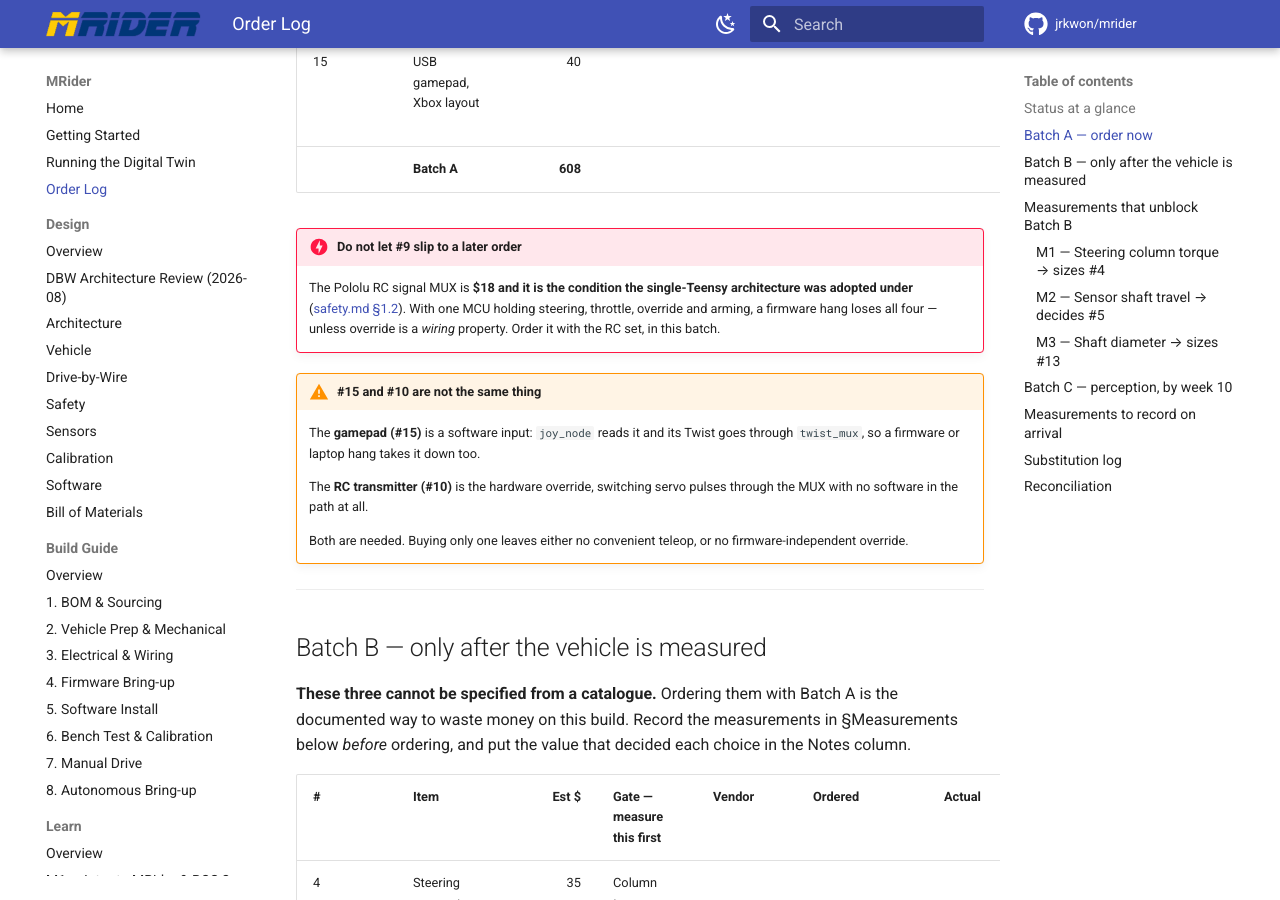
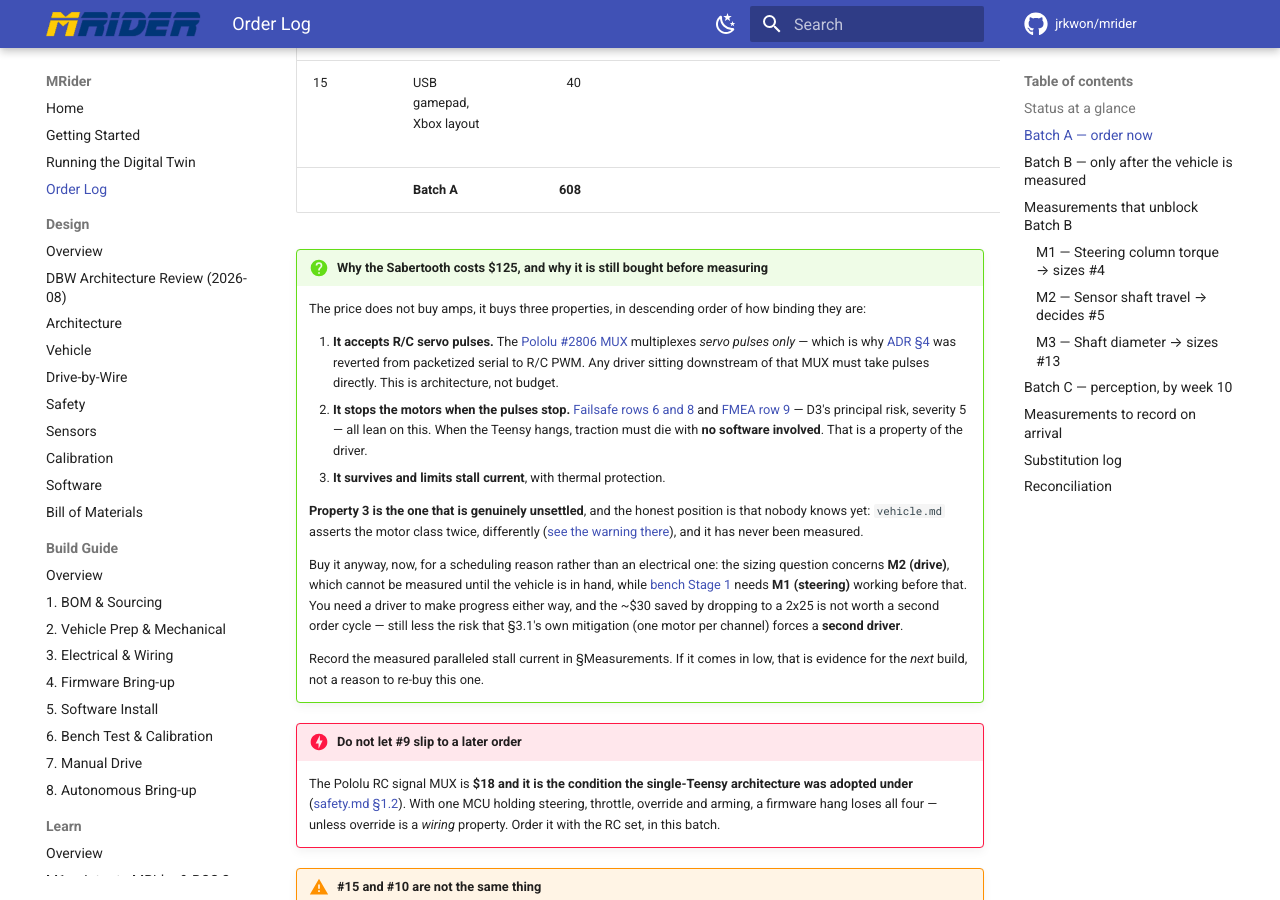
Before and after one commit to jrkwon/mrider, an MkDocs documentation site: the page built from docs/order-log.md, in a window 1280 px wide and 900 px high, scrolled down 2274 px. Built offline with MkDocs 1.6.1 and Material for MkDocs 9.7.7, drawn with Linux system fonts in a browser that asks for light colours; comment, search, counter and statistics services are not loaded.

Commit message:
Record why the Sabertooth is worth $125, and flag a contradiction it exposes
Asked to justify the Sabertooth before ordering, and the answer turned out
to depend on a number this repo asserts twice, differently, and has never
measured.

vehicle.md 3.1 says "RS-550-class 12 V motors ... 30-60 A each", which
paralleled onto one channel is 60-120 A - at or beyond the 2x32's ~64 A
peak, making the driver marginal and FMEA row 7 live. The ADR D-R
consequences table in the same document says the 2x32 is "heavily
oversized" for RS-390-class motors, which implies roughly a quarter of
that. 3.1 was written for the 24 V two-seater and never re-scoped when ADR
D was reversed; the RS-390 claim was asserted with no source. Neither has
been measured and the vehicle has not been bought.

I had propagated the unsourced RS-390 claim into drive-sensing.svg, so
that is corrected to "class unverified" rather than trading one guess for
another.

The justification recorded in the order log deliberately does not lead
with amps, because amps are the part that is unsettled. What the price
actually buys, in descending order of how binding it is: the driver must
accept R/C servo pulses at all, since the Pololu MUX multiplexes pulses
only and that is why ADR 4 was reverted from packetized serial - so this
is architecture, not budget; it must stop the motors when the pulses stop,
which failsafe rows 6 and 8 and FMEA row 9 all lean on; and only then,
current handling.

Buying it now is defended on scheduling rather than electrical grounds:
the sizing question is about M2 (drive), unmeasurable until the vehicle
arrives, while bench Stage 1 needs M1 (steering) working before that. The
~$30 saved by dropping to a 2x25 does not cover a second order cycle, let
alone the risk that 3.1's own mitigation - one motor per channel - forces
a second driver.

Also fixed two more stale anchors (#7-fmea-summary, actual id is
#7-fmea-lightweight). Docs build with zero broken links.

Co-Authored-By: Claude Opus 5 (1M context) <noreply@anthropic.com>

```diff
--- a/docs/order-log.md
+++ b/docs/order-log.md
@@ -45,7 +45,7 @@ Batch B cannot be specified until it arrives, so it is the long pole.
 |---|------|------:|--------|---------|-------:|----------|-------|
 | 1 | Vehicle — 12 V single-seat ride-on | 165 | | | | | *record model + serial* |
 | 2 | Teensy 4.1 | 32 | | | | | *buy a spare* |
-| 3 | Sabertooth 2x32 | 125 | | | | | |
+| 3 | Sabertooth 2x32 | 125 | | | | | *see stall-current note below* |
 | 6 | Drive encoder + 3.15→5 mm adapter | 18 | | | | | *record measured PPR* |
 | 7 | Relay MUX hardware | 25 | | | | | *record contact rating* |
 | 8 | E-stop, latching mushroom | 15 | | | | | *record current rating* |
@@ -56,6 +56,37 @@ Batch B cannot be specified until it arrives, so it is the long pole.
 | 14 | Mounts / 3D prints | 30 | | | | | |
 | 15 | USB gamepad, Xbox layout | 40 | | | | | *record button/axis map if not Xbox* |
 | | **Batch A** | **608** | | | | | |
+
+!!! question "Why the Sabertooth costs $125, and why it is still bought before measuring"
+
+    The price does not buy amps, it buys three properties, in descending order of how binding
+    they are:
+
+    1. **It accepts R/C servo pulses.** The [Pololu #2806 MUX](design/dbw.md#112-hardware-rc-signal-mux-the-d3-condition)
+       multiplexes *servo pulses only* — which is why
+       [ADR §4](design/dbw.md#4-adr-sabertooth-control-mode-independent-rc-pwm-teensy-as-both-masters)
+       was reverted from packetized serial to R/C PWM. Any driver sitting downstream of that
+       MUX must take pulses directly. This is architecture, not budget.
+    2. **It stops the motors when the pulses stop.** [Failsafe rows 6 and 8](design/safety.md#2-failsafe-matrix)
+       and [FMEA row 9](design/safety.md#7-fmea-lightweight) — D3's principal risk, severity 5 —
+       all lean on this. When the Teensy hangs, traction must die with **no software
+       involved**. That is a property of the driver.
+    3. **It survives and limits stall current**, with thermal protection.
+
+    **Property 3 is the one that is genuinely unsettled**, and the honest position is that
+    nobody knows yet: `vehicle.md` asserts the motor class twice, differently
+    ([see the warning there](design/vehicle.md#adr-d-r-reversal-to-the-12-v-single-seater-2026-08-08)),
+    and it has never been measured.
+
+    Buy it anyway, now, for a scheduling reason rather than an electrical one: the sizing
+    question concerns **M2 (drive)**, which cannot be measured until the vehicle is in hand,
+    while [bench Stage 1](design/safety.md#6-bring-up-protocol-staged-wheels-off-first) needs
+    **M1 (steering)** working before that. You need *a* driver to make progress either way, and
+    the ~$30 saved by dropping to a 2x25 is not worth a second order cycle — still less the
+    risk that §3.1's own mitigation (one motor per channel) forces a **second driver**.
+
+    Record the measured paralleled stall current in §Measurements. If it comes in low, that is
+    evidence for the *next* build, not a reason to re-buy this one.
 
 !!! danger "Do not let #9 slip to a later order"
 
```
Also changed, not shown: docs/design/vehicle.md (+22 -1 lines), docs/images/drive-sensing.svg.
